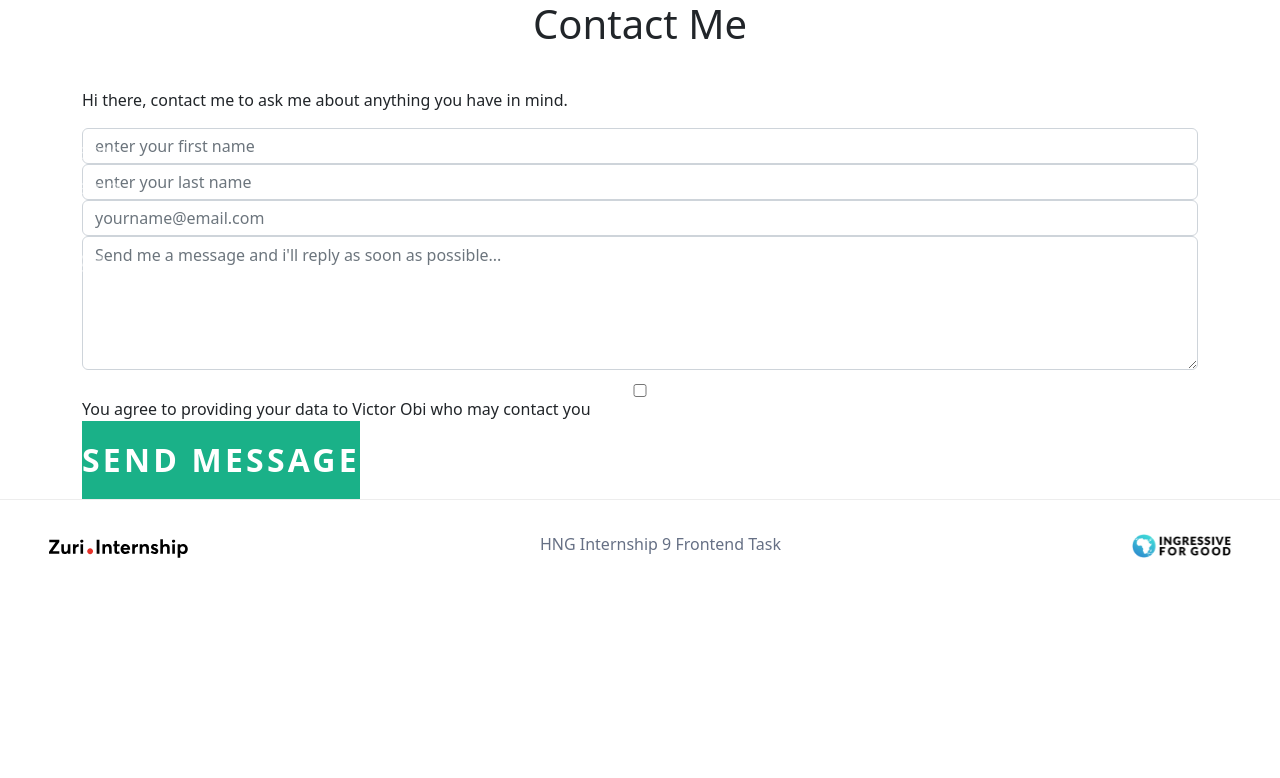
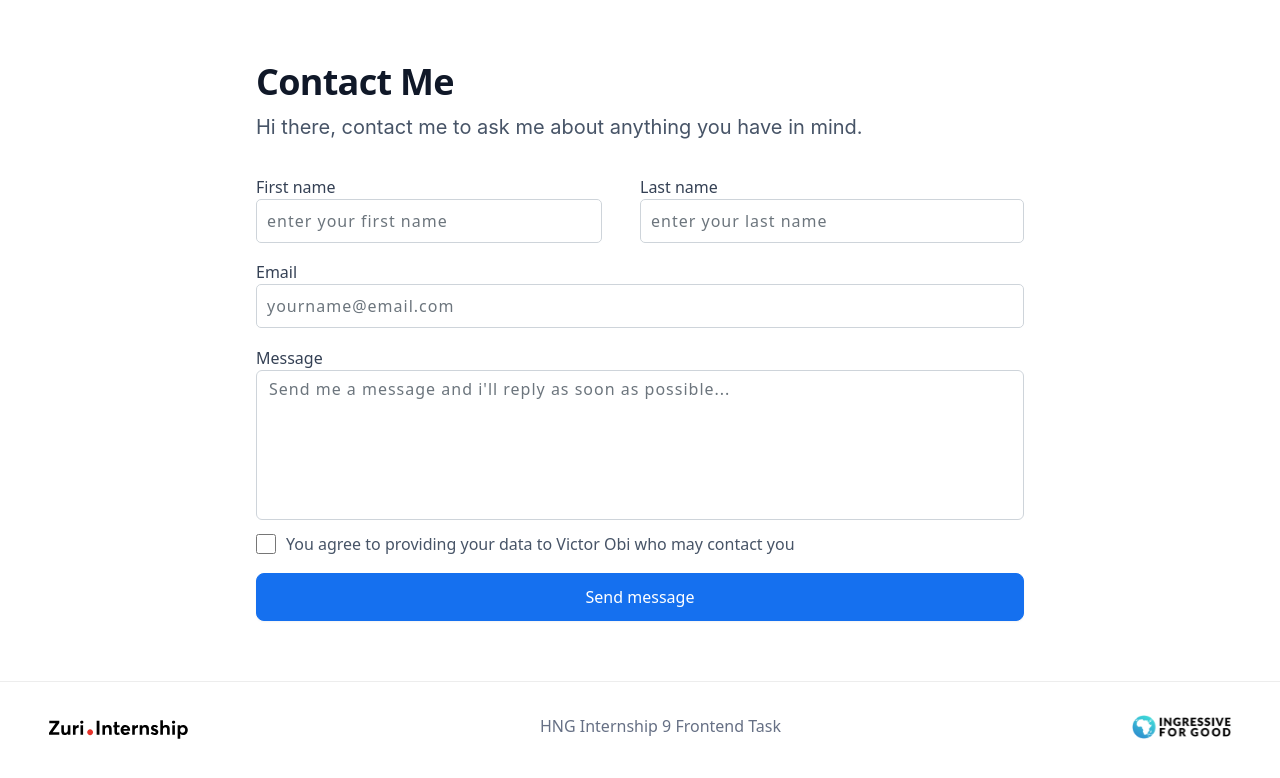
Before and after one commit to havickie/linktree, a React (Create React App) app: page /contact in a window 1280 px wide. Shown: the top 778 px of the page. Built offline with nearby package versions, Linux system fonts and the light colour scheme.

Commit message:
refactored the codes

```diff
--- a/src/App.css
+++ b/src/App.css
@@ -1,9 +1,7 @@
-
-
 a {
   text-decoration: none;
 }
-a:hover{
+a:hover {
   color: #000;
 }
 
@@ -29,7 +27,7 @@ a:hover{
 }
 
 #profile__img {
-   transition: .5s ease;
+  transition: 0.5s ease;
   height: 9.5rem;
 }
 
@@ -42,7 +40,6 @@ a:hover{
   text-align: center;
   color: #101828;
 }
-
 
 .link-boxes a {
   margin-bottom: 1.2rem;
@@ -101,24 +98,21 @@ a:hover{
 
   color: #667085;
 }
-.profile-picture{
+.profile-picture {
   position: relative;
   display: inline;
-
 }
-#profile__img:hover{
-  -webkit-filter: brightness(.5);
-   filter: brightness(.5);
+#profile__img:hover {
+  -webkit-filter: brightness(0.5);
+  filter: brightness(0.5);
 }
 
-
-.middle img{
-
+.middle img {
   height: 1.8rem;
 }
 .middle {
-    display: inline;
-  transition: .5s ease;
+  display: inline;
+  transition: 0.5s ease;
   opacity: 0;
   position: absolute;
   top: 50%;
@@ -129,17 +123,17 @@ a:hover{
 }
 .profile-picture:hover .middle {
   opacity: 1;
-
 }
-
+.con{
+  margin-top: 4rem;
+  margin-bottom: 4rem;
+}
 
 @media only screen and (max-width: 900px) {
   .menu-div {
     float: right;
     margin-right: 1%;
   }
-
-
 }
 
 @media only screen and (max-width: 500px) {
@@ -174,141 +168,195 @@ a:hover{
   }
 }
 
-/* FORM */
 
 
-.form {
-color: #101828;
-  padding: 40px;
-  max-width: 600px;
-  margin: 40px auto;
-  border-radius: 4px;
-  box-shadow: 0 4px 10px 4px rgba(239, 241, 242, 0.3);
+/* FORM */
+label {
+  padding-top: 1.2rem;
+  font-style: normal;
+  font-weight: 500;
+  line-height: 20px;
+  font-size: 16px;
+  color: #344054;
 }
 
-.tab-group {
-  list-style: none;
-  padding: 0;
-  margin: 0 0 40px 0;
-}
-.tab-group:after {
-  content: "";
-  display: table;
-  clear: both;
-}
-.tab-group li a {
-  display: block;
-  text-decoration: none;
-  padding: 15px;
-  background: rgba(160, 179, 176, 0.25);
-  color: #a0b3b0;
-  font-size: 20px;
-  float: left;
-  width: 50%;
-  text-align: center;
-  cursor: pointer;
-  transition: .5s ease;
-}
-.tab-group li a:hover {
-  background: #179b77;
-}
-h1 {
-  text-align: center;
-  font-weight: 300;
-  margin: 0 0 40px;
-}
-
-label {
-  position: absolute;
-  transform: translateY(6px);
-  left: 13px;
-  color: rgba(255, 255, 255, 0.5);
-  transition: all 0.25s ease;
-  pointer-events: none;
-  font-size: 22px;
-}
-label .req {
-  margin: 2px;
-  color: #1ab188;
-}
-
-label.active {
-  transform: translateY(50px);
-  left: 2px;
-  font-size: 14px;
-}
-label.active .req {
-  opacity: 0;
-}
-
-input, textarea {
+input,
+textarea {
   font-size: 22px;
   display: block;
   width: 100%;
   height: 100%;
-  padding: 5px 10px;
-  background: none;
-  background-image: none;
-  border: 1px solid #a0b3b0;
-  border-radius: 0;
-  transition: border-color .25s ease, box-shadow .25s ease;
+  border: 1px solid #a0b3b0;}
+
+.button {
+  outline: none;
+  transition: all 0.5s ease;
+  -webkit-appearance: none;
+  display: block;
+  width: 100%;
+  display: flex;
+  flex-direction: row;
+  justify-content: center;
+  align-items: center;
+  padding: 12px 20px;
+  height: 48px;
+  background: #1570ef;
+  border: 1px solid #1570ef;
+  box-shadow: 0px 1px 2px rgba(16, 24, 40, 0.05);
+  border-radius: 8px;
+  margin-top: 15px;
 }
-input:focus, textarea:focus {
-  outline: 0;
-  border-color: #1ab188;
+@media only screen and (max-width: 500px) {
+  .rows {
+    flex-direction: column;
+  }
+}
+
+button {
+  overflow: visible;
+}
+
+button,
+select {
+  text-transform: none;
+}
+
+button,
+input,
+select,
+textarea {
+  font: inherit;
+  margin: 0;
+}
+
+input {
+  line-height: normal;
 }
 
 textarea {
-  border: 2px solid #a0b3b0;
+  overflow: auto;
+   border: 2px solid #a0b3b0;
   resize: vertical;
 }
 
-.field-wrap {
-  position: relative;
-  margin-bottom: 40px;
+form {
+  margin: 50px 0;
+  max-width: 768px;
+  margin: 60px auto;
+}
+.lastN {
+  float: right;
+  width: 50%;
 }
 
-.top-row:after {
-  content: "";
-  display: table;
-  clear: both;
-}
-.top-row > div {
-  float: left;
-  width: 48%;
-  margin-right: 4%;
-}
-.top-row > div:last-child {
+input[type='text'],
+[type='email'],
+select,
+textarea {
+  font-size: 1em;
+  border-radius: 5px;
+  padding: 10px;
+  font-weight: 400;
+  letter-spacing: 1px;
   margin: 0;
-}
-
-.button {
-  border: 0;
-  outline: none;
-  border-radius: 0;
-  padding: 15px 0;
-  font-size: 2rem;
-  font-weight: 600;
-  text-transform: uppercase;
-  letter-spacing: .1em;
-  background: #1ab188;
-  transition: all 0.5s ease;
-  -webkit-appearance: none;
-}
-.button:hover, .button:focus {
-  background: #179b77;
-}
-
-.button-block {
-  display: block;
+  padding: 0.875 0 0.875em 0;
   width: 100%;
 }
 
-.forgot {
-  margin-top: -20px;
-  text-align: right;
+.message {
+  float: none;
 }
-.border{
-  background-color: rgb(255, 142, 100);
-  padding: 10rem 0;
+
+.name {
+  float: left;
+  width: 45%;
 }
+
+
+textarea {
+  line-height: 150%;
+  height: 150px;
+  resize: none;
+  width: 100%;
+}
+
+@media screen and (max-width: 768px) {
+  #container {
+    margin: 20px auto;
+    width: 95%;
+  }
+}
+
+@media screen and (max-width: 480px) {
+  h1 {
+    font-size: 26px;
+  }
+
+  .underline {
+    width: 68px;
+  }
+
+  #form_button {
+    padding: 15px 25px;
+  }
+}
+.check {
+  display: flex;
+  justify-content: flex-start;
+  margin-bottom: 10px;
+  padding: 0;
+  margin: 0;
+}
+.check-box {
+  width: 20px;
+  margin-right: 10px;
+  padding: 15px;
+  background: #ffffff;
+  border: 1px solid #d0d5dd;
+  border-radius: 6px;
+  width: 20px;
+  height: 20px;
+  cursor: pointer;
+}
+.message-label {
+  position: relative;
+  top: -1.6px;
+  font-style: normal;
+  font-weight: 400;
+  font-size: 16px;
+  line-height: 24px;
+  color: #475467;
+}
+.header-contact h1 {
+  font-weight: 600;
+  font-size: 36px;
+  line-height: 44px;
+  /* identical to box height, or 122% */
+  letter-spacing: -0.02em;
+  /* Gray/900 */
+  color: #101828;
+}
+.header-contact p {
+  font-family: 'Inter';
+  font-style: normal;
+  font-weight: 400;
+  font-size: 20px;
+  line-height: 30px;
+  color: #475467;
+}
+@media screen and (max-width: 750px) {
+  input[type='text'],
+  [type='email'],
+  select,
+  textarea {
+    font-size: 0.875em;
+  }
+  .name {
+    float: none;
+    width: 100%;
+  }
+  .lastN {
+    float: none;
+    width: 100%;
+  }
+}
```
